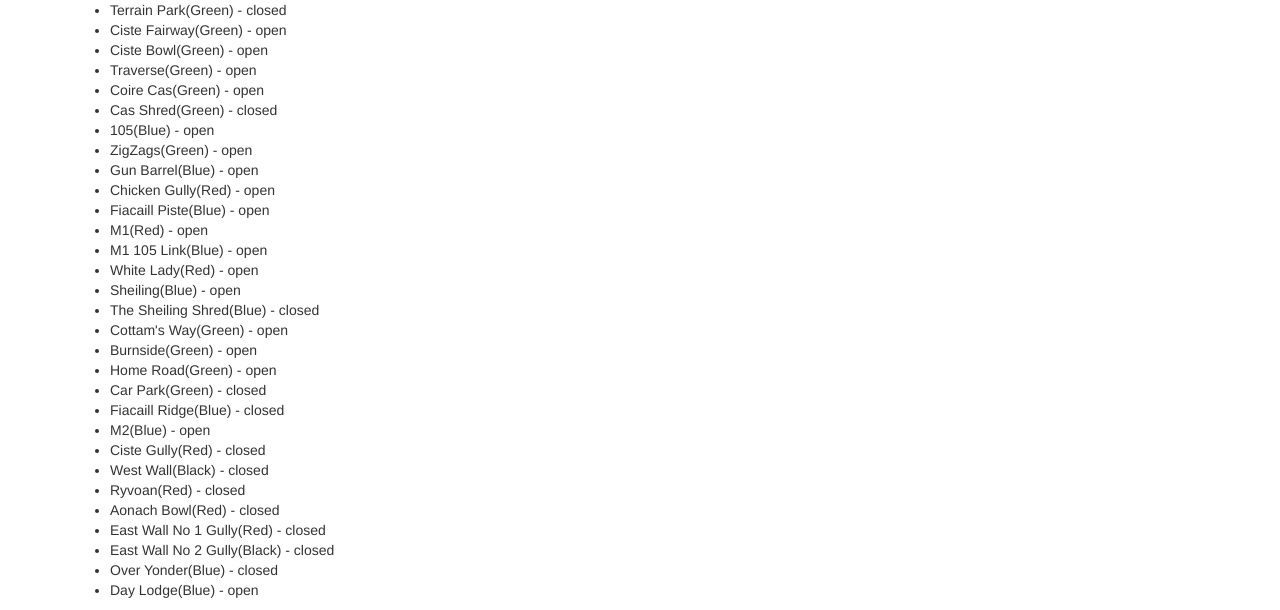
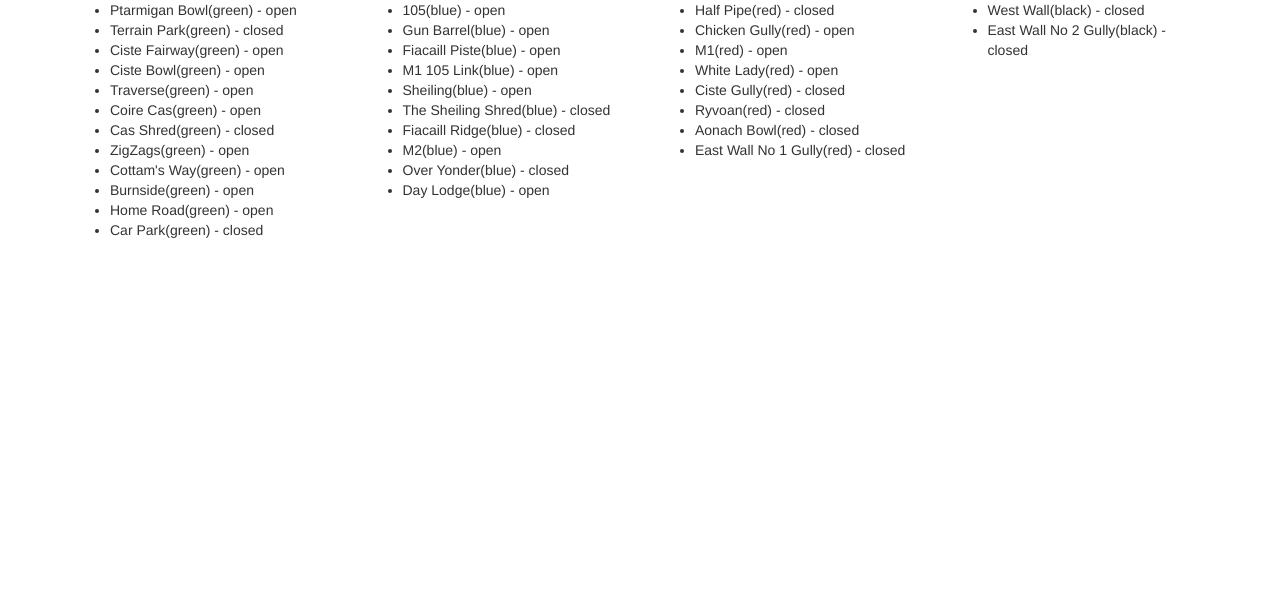
Before and after one commit to roblav/ski-app, a website: page public/index.html in a window 1280 px wide. Shown: the part 624-1234 px from the top of the page. After the commit the page ends 874 px from the top, so only its background shows below. Drawn offline with nearby package versions, Linux system fonts and the light colour scheme.

Commit message:
Add ski run grades and format display.

```diff
--- a/public/index.html
+++ b/public/index.html
@@ -33,14 +33,33 @@
 
 
     <div class="container">
+
         <div rel="js-lifts">
             <h1 class="text-center">Ski Lifts</h1>
         </div>
 
-        <div rel="js-runs">
-            <h1 class="text-center">Ski Runs</h1>
+        <div class="row">
+
+            <div class="col-md-3 greenrun" rel="js-greenruns">
+                <h1 class="text-center">Green Runs</h1>
+                <p>Graph goes here</p>
+            </div>
+
+            <div class="col-md-3 bluerun" rel="js-blueruns">
+                <h1 class="text-center">Blue Runs</h1>
+                <p>Graph goes here</p>
+            </div>
+
+            <div class="col-md-3 redrun" rel="js-redruns">
+                <h1 class="text-center">Red Runs</h1>
+                <p>Graph goes here</p>
+            </div>
+
+            <div class="col-md-3 blackrun" rel="js-blackruns">
+                <h1 class="text-center">Black Runs</h1>
+                <p>Graph goes here</p>
+            </div>
         </div>
-
     </div>
 
     <script src="https://cdnjs.cloudflare.com/ajax/libs/jquery/1.11.3/jquery.min.js"></script>
--- a/public/js/script.js
+++ b/public/js/script.js
@@ -16,15 +16,58 @@ $(document).ready(function(){
         }).appendTo( $("[rel=js-lifts]") );
 
         //Return all the ski runs
-        var skiruns = [];
+        var skiruns = [],
+            greenruns = [],
+            blueruns = [],
+            redruns = [],
+            blackruns = [];
+
         $.each( data.results.mountainRuns, function( i, val ) {
+
+
+
+            switch(skiRunGrade(val.run)){
+                case 'green':
+                    greenruns.push( "<li id='" + i + "'>" + val.run + "("+skiRunGrade(val.run)+")" +" - " + val['run--status'] + "</li>" );
+                    break;
+                case 'blue':
+                    blueruns.push( "<li id='" + i + "'>" + val.run + "("+skiRunGrade(val.run)+")" +" - " + val['run--status'] + "</li>" );
+                    break;
+                case 'red':
+                    redruns.push( "<li id='" + i + "'>" + val.run + "("+skiRunGrade(val.run)+")" +" - " + val['run--status'] + "</li>" );
+                    break;
+                case 'black':
+                    blackruns.push( "<li id='" + i + "'>" + val.run + "("+skiRunGrade(val.run)+")" +" - " + val['run--status'] + "</li>" );
+                    break;
+                default:
+                    break;
+            }
             skiruns.push( "<li id='" + i + "'>" + val.run + "("+skiRunGrade(val.run)+")" +" - " + val['run--status'] + "</li>" );
         });
 
         $( "<ul/>", {
-            "class": "ski-runs",
-            html: skiruns.join( "" )
-        }).appendTo( $("[rel=js-runs]") );
+            "class": "greenruns",
+            html: greenruns.join( "" )
+        })
+            .appendTo( $("[rel=js-greenruns]") );
+
+        $( "<ul/>", {
+            "class": "blueruns",
+            html: blueruns.join( "" )
+        })
+            .appendTo( $("[rel=js-blueruns]") );
+
+        $( "<ul/>", {
+            "class": "redruns",
+            html: redruns.join( "" )
+        })
+            .appendTo( $("[rel=js-redruns]") );
+
+        $( "<ul/>", {
+            "class": "blackruns",
+            html: blackruns.join( "" )
+        })
+            .appendTo( $("[rel=js-blackruns]") );
 
     });
 
@@ -33,38 +76,38 @@ $(document).ready(function(){
 
     function skiRunGrade(strSkiRun){
         var skiRunGrades = {
-            'Half Pipe': 'Red',
-            'Ptarmigan Bowl': 'Green',
-            'Terrain Park': 'Green',
-            'Ciste Fairway': 'Green',
-            'Ciste Bowl': 'Green',
-            'Traverse': 'Green',
-            'Coire Cas': 'Green',
-            'Cas Shred': 'Green',
-            '105': 'Blue',
-            'ZigZags': 'Green',
-            'Gun Barrel': 'Blue',
-            'Chicken Gully': 'Red',
-            'Fiacaill Piste': 'Blue',
-            'M1': 'Red',
-            'M1 105 Link': 'Blue',
-            'White Lady': 'Red',
-            'Sheiling': 'Blue',
-            'The Sheiling Shred': 'Blue',
-            "Cottam's Way": 'Green',
-            'Burnside': 'Green',
-            'Home Road': 'Green',
-            'Car Park': 'Green',
-            'Fiacaill Ridge': 'Blue',
-            'M2': 'Blue',
-            'Ciste Gully': 'Red',
-            'West Wall': 'Black',
-            'Ryvoan': 'Red',
-            'Aonach Bowl': 'Red',
-            'East Wall No 1 Gully':	'Red',
-            'East Wall No 2 Gully': 'Black',
-            'Over Yonder': 'Blue',
-            'Day Lodge': 'Blue'
+            'Half Pipe': 'red',
+            'Ptarmigan Bowl': 'green',
+            'Terrain Park': 'green',
+            'Ciste Fairway': 'green',
+            'Ciste Bowl': 'green',
+            'Traverse': 'green',
+            'Coire Cas': 'green',
+            'Cas Shred': 'green',
+            '105': 'blue',
+            'ZigZags': 'green',
+            'Gun Barrel': 'blue',
+            'Chicken Gully': 'red',
+            'Fiacaill Piste': 'blue',
+            'M1': 'red',
+            'M1 105 Link': 'blue',
+            'White Lady': 'red',
+            'Sheiling': 'blue',
+            'The Sheiling Shred': 'blue',
+            "Cottam's Way": 'green',
+            'Burnside': 'green',
+            'Home Road': 'green',
+            'Car Park': 'green',
+            'Fiacaill Ridge': 'blue',
+            'M2': 'blue',
+            'Ciste Gully': 'red',
+            'West Wall': 'black',
+            'Ryvoan': 'red',
+            'Aonach Bowl': 'red',
+            'East Wall No 1 Gully':	'red',
+            'East Wall No 2 Gully': 'black',
+            'Over Yonder': 'blue',
+            'Day Lodge': 'blue'
         };
 
         //For each value of strSkiRun, compare it to the key and when matched return the value
```
